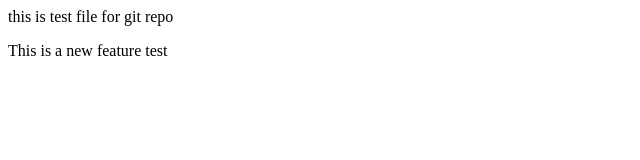
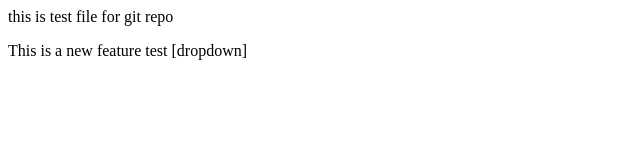
Before and after one commit to Swathi20-tech/Test-Git, a plain HTML site: page index.html in a window 1280 px wide. Shown: the full height of the page, 0-640 px from the left. Drawn offline with Linux system fonts and the light colour scheme.

Commit message:
This is dropdown

```diff
--- a/index.html
+++ b/index.html
@@ -3,5 +3,5 @@
     this is test file for git repo
 </p>
 <p>
-    This is a new feature test
+    This is a new feature test [dropdown]
 </p>
```
